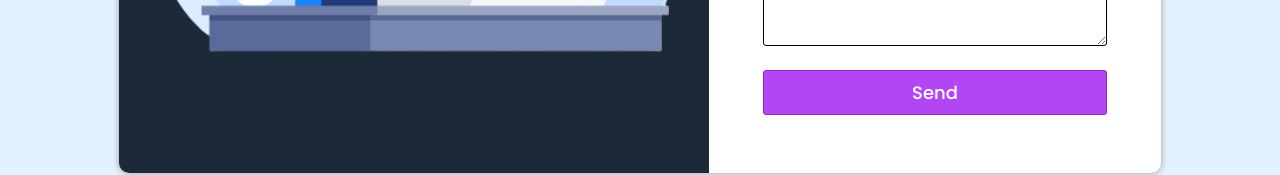
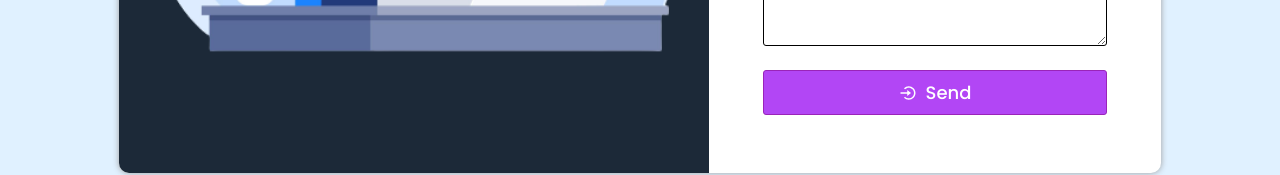
Before and after one commit to ganraj21/Portfolio-Web-Application, a React (Create React App) app: page / in a window 1280 px wide. Shown: the part 3955-4130 px from the top of the page. Built offline with nearby package versions, Linux system fonts and the light colour scheme.

Commit message:
contact animated-button added

```diff
--- a/package.json
+++ b/package.json
@@ -15,6 +15,7 @@
     "axios": "^1.2.1",
     "cors": "^2.8.5",
     "dotenv": "^16.0.3",
+    "emailjs-com": "^3.2.0",
     "express": "^4.18.2",
     "font-awesome": "^4.7.0",
     "mongoose": "^6.8.0",
--- a/src/pages/Contact.css
+++ b/src/pages/Contact.css
@@ -57,6 +57,7 @@ input {
 .submit_msg {
   height: 45px;
   width: 95%;
+  gap: 9px;
   background: #b246f5;
   border: 1px solid #9a24b9;
   color: #fff;
--- a/src/pages/Contact.jsx
+++ b/src/pages/Contact.jsx
@@ -2,12 +2,14 @@ import React, { useState } from "react";
 import "./Contact.css";
 import contact_me_img from "../Image/contact_me_imgs.png";
 import Spinner from "./components/Spinner";
+import { BiLogInCircle } from "react-icons/bi";
+
 import { ToastContainer, toast } from "react-toastify";
 import "react-toastify/dist/ReactToastify.css";
 
-function Contact(props) {
+const Contact = (props) => {
   const url = "https://port-web-app.onrender.com/user-message";
-  const [pvalue, setPvalue] = useState("none");
+  const [pvalue, setPvalue] = useState(0);
   const [userMsg, setUserMsg] = useState({
     name: "",
     email: "",
@@ -52,7 +54,7 @@ function Contact(props) {
     console.log(requestOptions);
 
     if (handleValidation()) {
-      setPvalue("flex");
+      setPvalue(1);
       const res = await fetch(url, {
         method: "POST",
         headers: {
@@ -64,10 +66,9 @@ function Contact(props) {
       const data = await res.json();
 
       if (data) {
-        setPvalue("none");
+        setPvalue(0);
       }
       console.log(data);
-
       toast.error(data.error, toastOptions);
       toast.success(data.message, toastOptions);
     }
@@ -122,8 +123,15 @@ function Contact(props) {
                 </div>
                 <div className="user_send_msg_button">
                   <button className="submit_msg" id="user_msg_btn">
+                    {pvalue ? (
+                      <Spinner
+                        id="your_spinner_d"
+                        style={pvalue ? "flex" : "none"}
+                      />
+                    ) : (
+                      <BiLogInCircle />
+                    )}
                     Send
-                    <Spinner id="your_spinner_d" style={pvalue} />
                   </button>
                 </div>
               </form>
@@ -138,6 +146,6 @@ function Contact(props) {
       </div>
     </section>
   );
-}
+};
 
 export default Contact;
```
Also changed, not shown: 1 other file (tests, documents, lock files or other folders).
